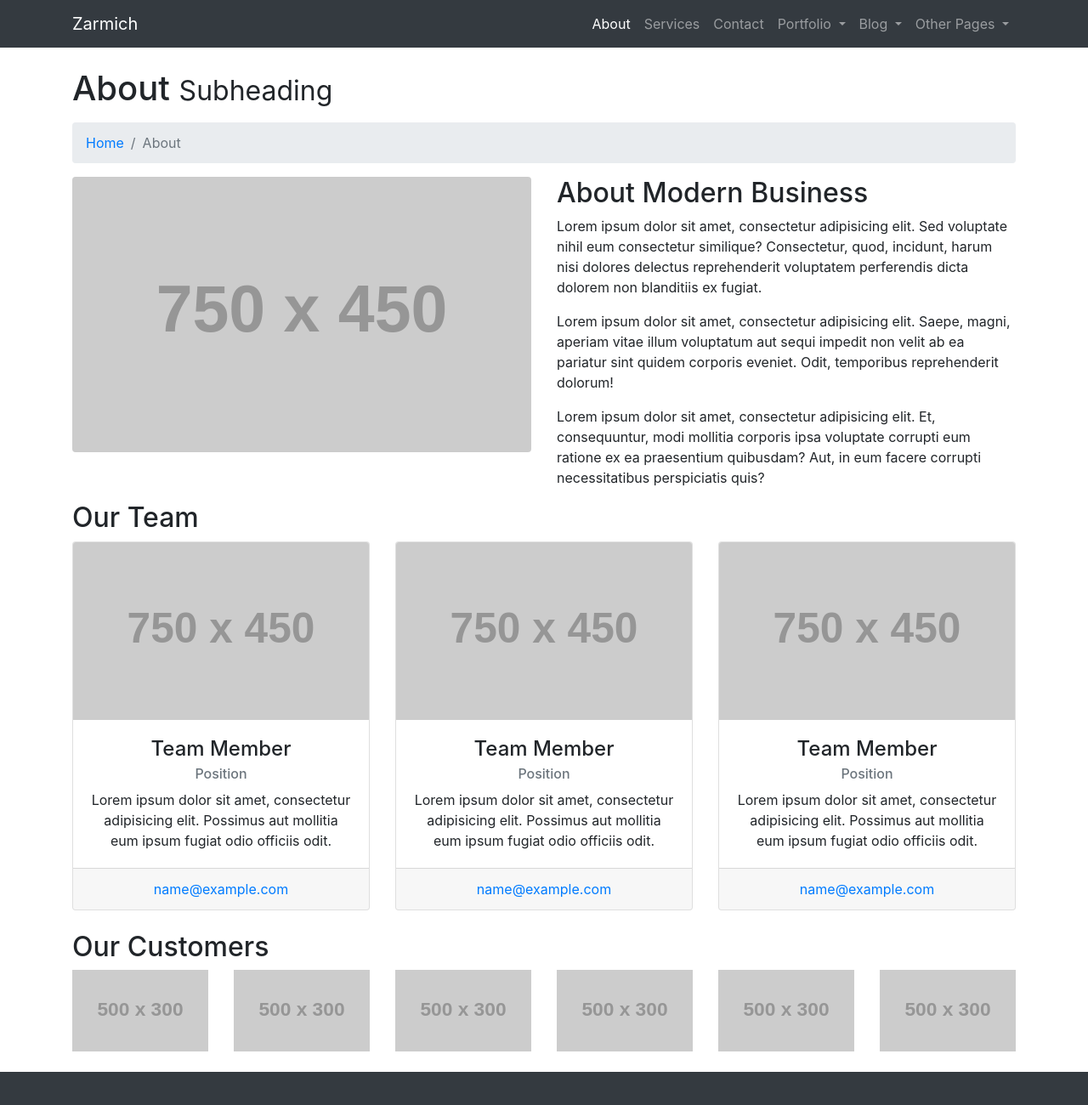
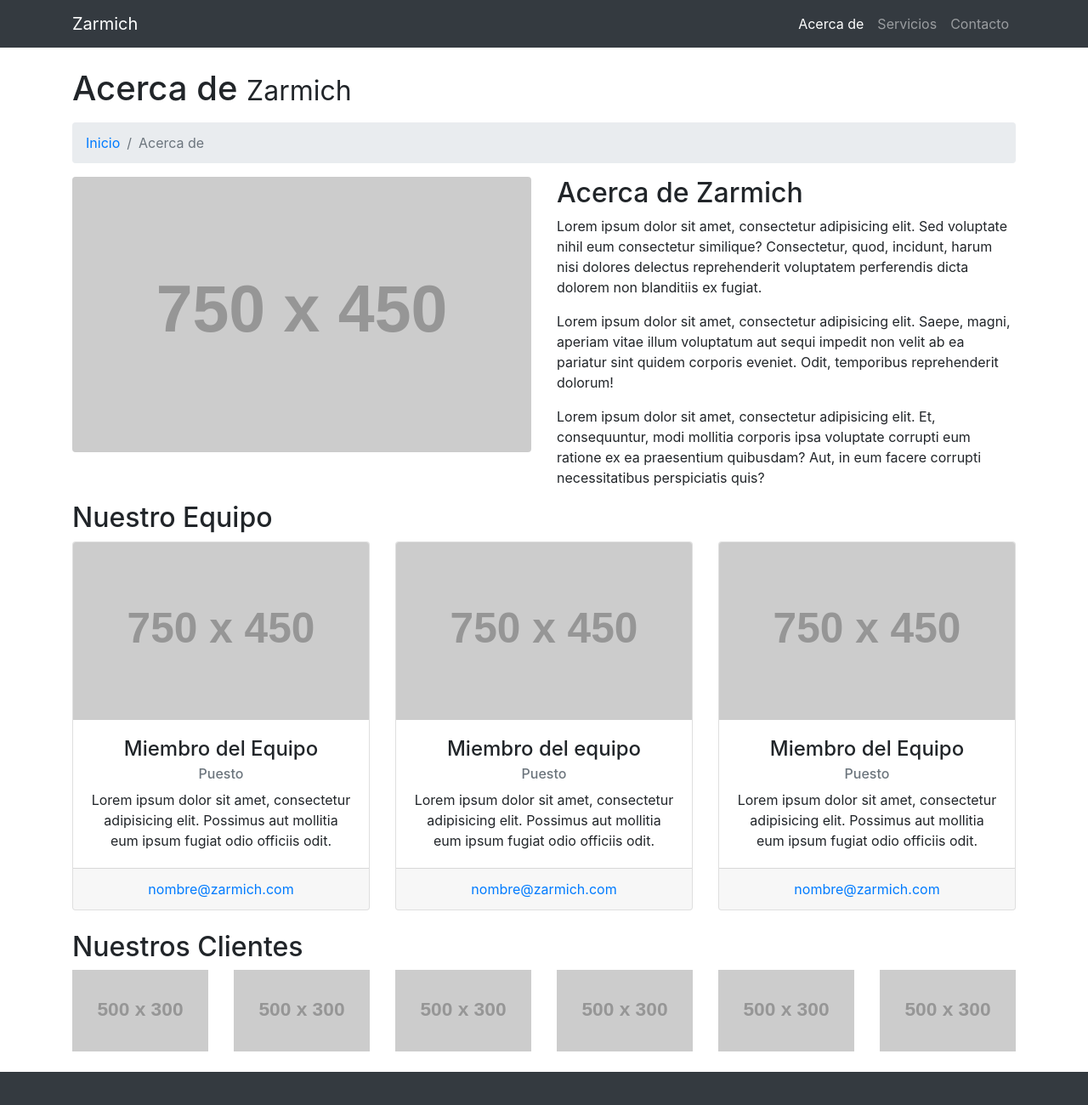
Before and after one commit to alphalapz/Zarmich, a website: page about.html in a window 1280 px wide. Shown: the top 1300 px of the page at 85% size. Drawn offline with Linux system fonts and the light colour scheme; placeholder pictures from the web are drawn by us.

Commit message:
Transalate
- about.html
- index.html
- services.html

```diff
--- a/about.html
+++ b/about.html
@@ -30,14 +30,15 @@
         <div class="collapse navbar-collapse" id="navbarResponsive">
           <ul class="navbar-nav ml-auto">
             <li class="nav-item active">
-              <a class="nav-link" href="about.html">About</a>
+              <a class="nav-link" href="about.html">Acerca de</a>
             </li>
             <li class="nav-item">
-              <a class="nav-link" href="services.html">Services</a>
+              <a class="nav-link" href="services.html">Servicios</a>
             </li>
             <li class="nav-item">
-              <a class="nav-link" href="contact.html">Contact</a>
+              <a class="nav-link" href="contact.html">Contacto</a>
             </li>
+            <!--
             <li class="nav-item dropdown">
               <a class="nav-link dropdown-toggle" href="#" id="navbarDropdownPortfolio" data-toggle="dropdown" aria-haspopup="true" aria-expanded="false">
                 Portfolio
@@ -72,6 +73,7 @@
                 <a class="dropdown-item" href="pricing.html">Pricing Table</a>
               </div>
             </li>
+          -->
           </ul>
         </div>
       </div>
@@ -81,15 +83,15 @@
     <div class="container">
 
       <!-- Page Heading/Breadcrumbs -->
-      <h1 class="mt-4 mb-3">About
-        <small>Subheading</small>
+      <h1 class="mt-4 mb-3">Acerca de
+        <small>Zarmich</small>
       </h1>
 
       <ol class="breadcrumb">
         <li class="breadcrumb-item">
-          <a href="index.html">Home</a>
+          <a href="index.html">Inicio</a>
         </li>
-        <li class="breadcrumb-item active">About</li>
+        <li class="breadcrumb-item active">Acerca de</li>
       </ol>
 
       <!-- Intro Content -->
@@ -98,7 +100,7 @@
           <img class="img-fluid rounded mb-4" src="http://placehold.it/750x450" alt="">
         </div>
         <div class="col-lg-6">
-          <h2>About Modern Business</h2>
+          <h2>Acerca de Zarmich</h2>
           <p>Lorem ipsum dolor sit amet, consectetur adipisicing elit. Sed voluptate nihil eum consectetur similique? Consectetur, quod, incidunt, harum nisi dolores delectus reprehenderit voluptatem perferendis dicta dolorem non blanditiis ex fugiat.</p>
           <p>Lorem ipsum dolor sit amet, consectetur adipisicing elit. Saepe, magni, aperiam vitae illum voluptatum aut sequi impedit non velit ab ea pariatur sint quidem corporis eveniet. Odit, temporibus reprehenderit dolorum!</p>
           <p>Lorem ipsum dolor sit amet, consectetur adipisicing elit. Et, consequuntur, modi mollitia corporis ipsa voluptate corrupti eum ratione ex ea praesentium quibusdam? Aut, in eum facere corrupti necessitatibus perspiciatis quis?</p>
@@ -107,19 +109,19 @@
       <!-- /.row -->
 
       <!-- Team Members -->
-      <h2>Our Team</h2>
+      <h2>Nuestro Equipo</h2>
 
       <div class="row">
         <div class="col-lg-4 mb-4">
           <div class="card h-100 text-center">
             <img class="card-img-top" src="http://placehold.it/750x450" alt="">
             <div class="card-body">
-              <h4 class="card-title">Team Member</h4>
-              <h6 class="card-subtitle mb-2 text-muted">Position</h6>
+              <h4 class="card-title">Miembro del Equipo</h4>
+              <h6 class="card-subtitle mb-2 text-muted">Puesto</h6>
               <p class="card-text">Lorem ipsum dolor sit amet, consectetur adipisicing elit. Possimus aut mollitia eum ipsum fugiat odio officiis odit.</p>
             </div>
             <div class="card-footer">
-              <a href="#">name@example.com</a>
+              <a href="#">nombre@zarmich.com</a>
             </div>
           </div>
         </div>
@@ -127,12 +129,12 @@
           <div class="card h-100 text-center">
             <img class="card-img-top" src="http://placehold.it/750x450" alt="">
             <div class="card-body">
-              <h4 class="card-title">Team Member</h4>
-              <h6 class="card-subtitle mb-2 text-muted">Position</h6>
+              <h4 class="card-title">Miembro del equipo</h4>
+              <h6 class="card-subtitle mb-2 text-muted">Puesto</h6>
               <p class="card-text">Lorem ipsum dolor sit amet, consectetur adipisicing elit. Possimus aut mollitia eum ipsum fugiat odio officiis odit.</p>
             </div>
             <div class="card-footer">
-              <a href="#">name@example.com</a>
+              <a href="#">nombre@zarmich.com</a>
             </div>
           </div>
         </div>
@@ -140,12 +142,12 @@
           <div class="card h-100 text-center">
             <img class="card-img-top" src="http://placehold.it/750x450" alt="">
             <div class="card-body">
-              <h4 class="card-title">Team Member</h4>
-              <h6 class="card-subtitle mb-2 text-muted">Position</h6>
+              <h4 class="card-title">Miembro del Equipo</h4>
+              <h6 class="card-subtitle mb-2 text-muted">Puesto</h6>
               <p class="card-text">Lorem ipsum dolor sit amet, consectetur adipisicing elit. Possimus aut mollitia eum ipsum fugiat odio officiis odit.</p>
             </div>
             <div class="card-footer">
-              <a href="#">name@example.com</a>
+              <a href="#">nombre@zarmich.com</a>
             </div>
           </div>
         </div>
@@ -153,7 +155,7 @@
       <!-- /.row -->
 
       <!-- Our Customers -->
-      <h2>Our Customers</h2>
+      <h2>Nuestros Clientes</h2>
       <div class="row">
         <div class="col-lg-2 col-sm-4 mb-4">
           <img class="img-fluid" src="http://placehold.it/500x300" alt="">
```
Also changed, not shown: index.html (+6 -6 lines), services.html (+3 -3 lines).
